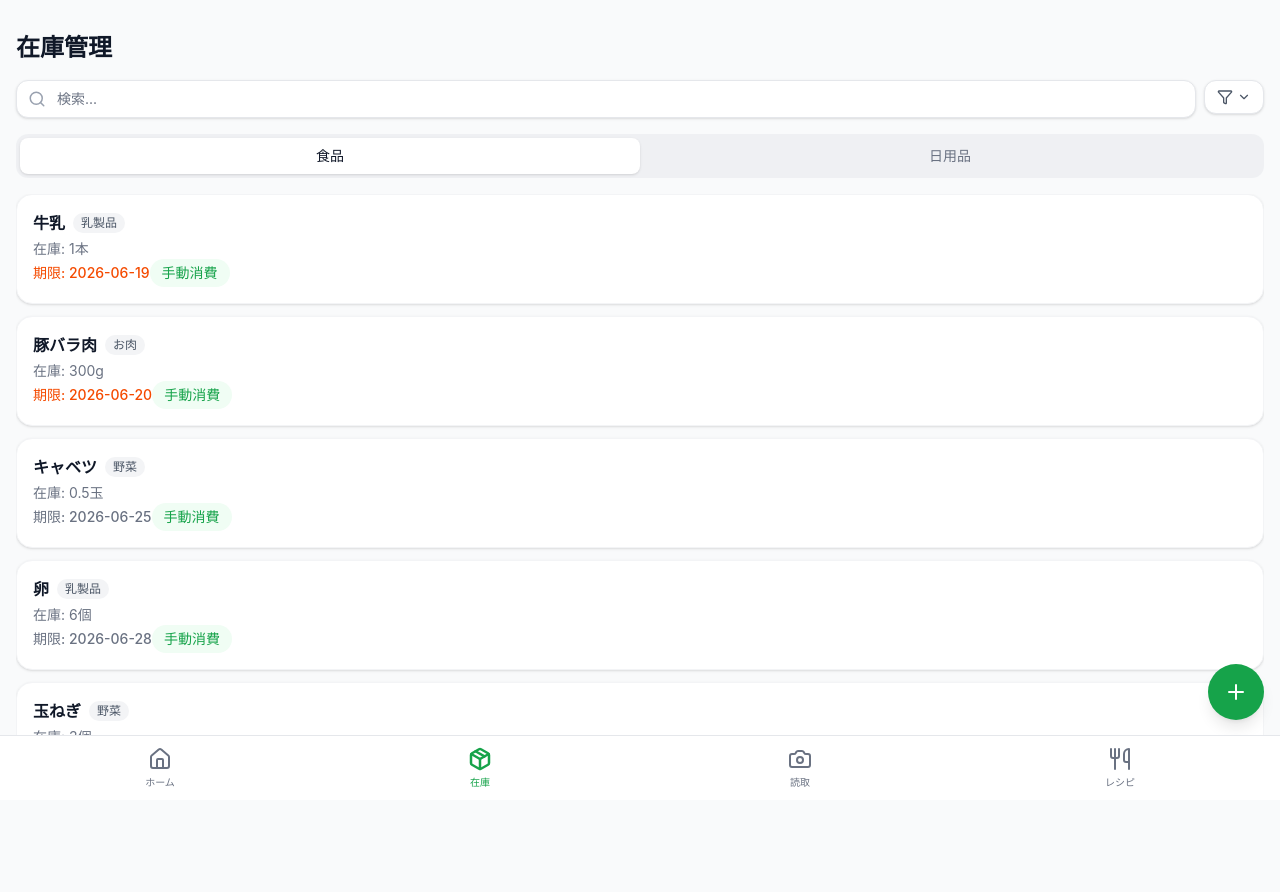
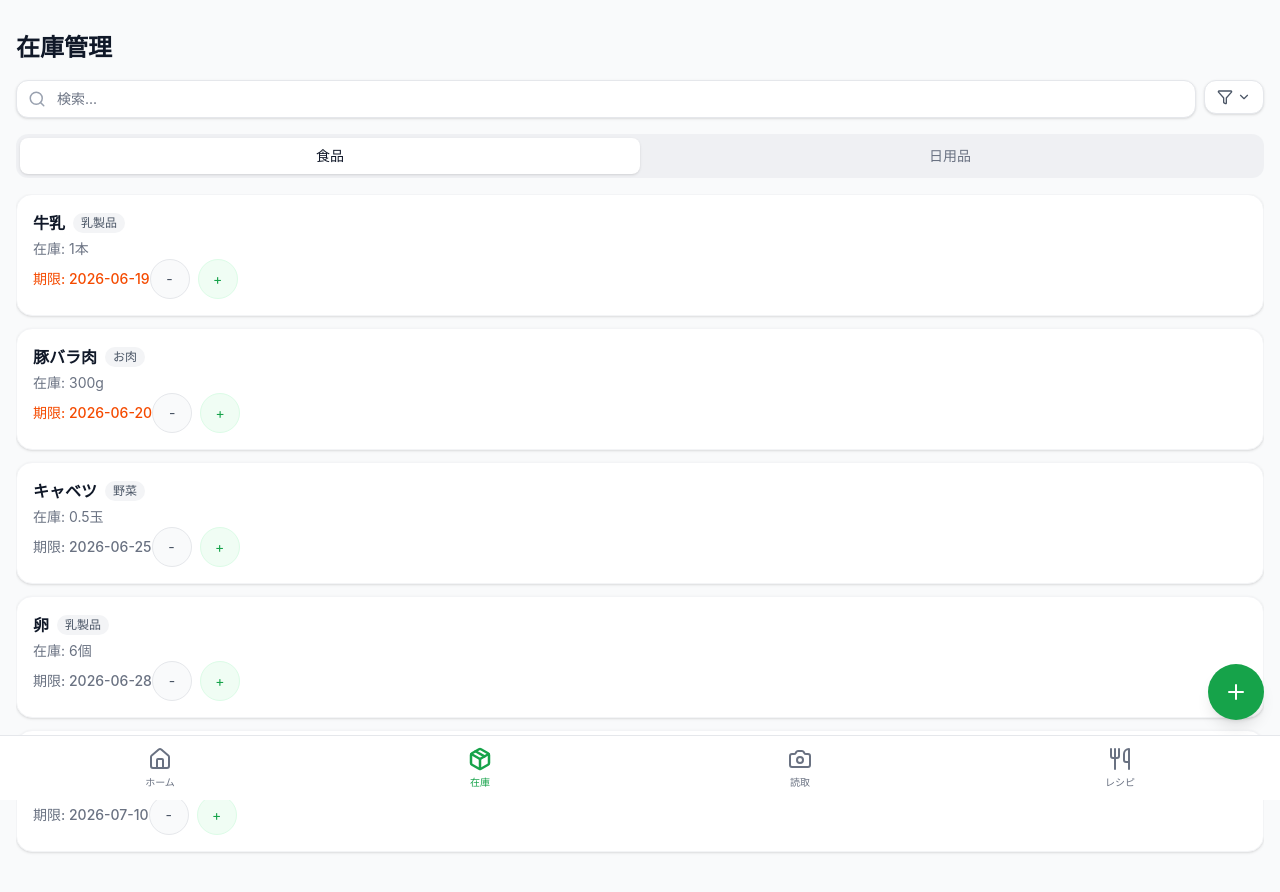
Before and after one commit to kawaiikumichan/receipt-app-mock, a React (Vite) app: page /inventory in a window 1280 px wide. Shown: the top 892 px of the page. Built offline with nearby package versions, Linux system fonts and the light colour scheme.

Commit message:
Restore plus and minus buttons for arbitrary quantity adjustments

```diff
--- a/src/pages/InventoryPage.tsx
+++ b/src/pages/InventoryPage.tsx
@@ -18,7 +18,7 @@ const categoryLabels: Record<Category, string> = {
 };
 
 const InventoryPage: React.FC = () => {
-  const { inventory, consumeManually } = useInventory();
+  const { inventory, consumeManually, updateItem } = useInventory();
   const [activeTab, setActiveTab] = useState<'food' | 'daily'>('food');
   const [sortOption, setSortOption] = useState<'expiry' | 'added' | 'category' | 'name'>('expiry');
   const [isSortOpen, setIsSortOpen] = useState(false);
@@ -128,15 +128,28 @@ const InventoryPage: React.FC = () => {
                         }
                       }
                     }}
-                    className="text-primary-600 hover:text-primary-700 bg-primary-50 px-3 py-1 rounded-full font-medium"
+                    className="w-10 h-10 rounded-full bg-gray-50 border border-gray-200 flex items-center justify-center text-gray-600 hover:bg-gray-100 active:scale-95 transition-transform"
+                    title="消費する"
                   >
-                    手動消費
+                    -
+                  </button>
+                  <button
+                    onClick={() => {
+                      const input = window.prompt(`「${item.name}」をどれくらい追加しますか？ (単位: ${item.unit})\n現在の在庫: ${item.quantity}${item.unit}`);
+                      if (input !== null) {
+                        const num = parseFloat(input);
+                        if (!isNaN(num) && num > 0) {
+                          updateItem(item.id, { quantity: item.quantity + num });
+                        }
+                      }
+                    }}
+                    className="w-10 h-10 rounded-full bg-primary-50 border border-primary-100 flex items-center justify-center text-primary-600 hover:bg-primary-100 active:scale-95 transition-transform"
+                    title="追加する"
+                  >
+                    +
                   </button>
                 </div>
               </div>
-            </div>
-            <div className="flex space-x-2">
-              {/* Optional: We can keep +/- for quick +1/-1 adjustments, or just remove them as requested to simplify */}
             </div>
           </div>
         ))}
```
